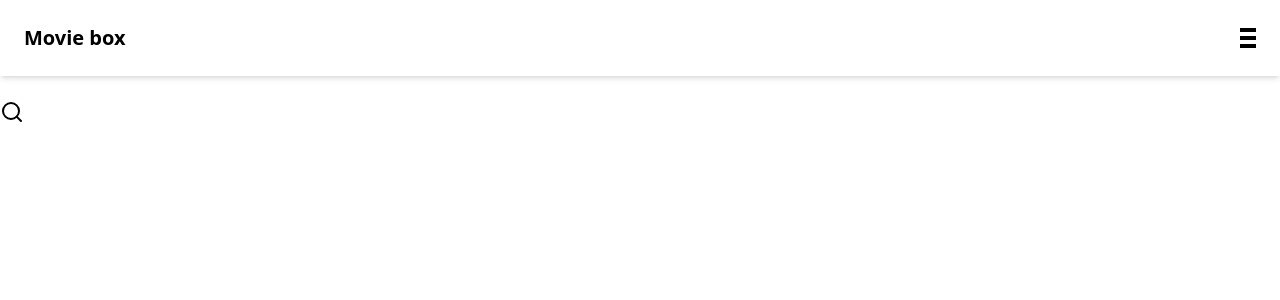
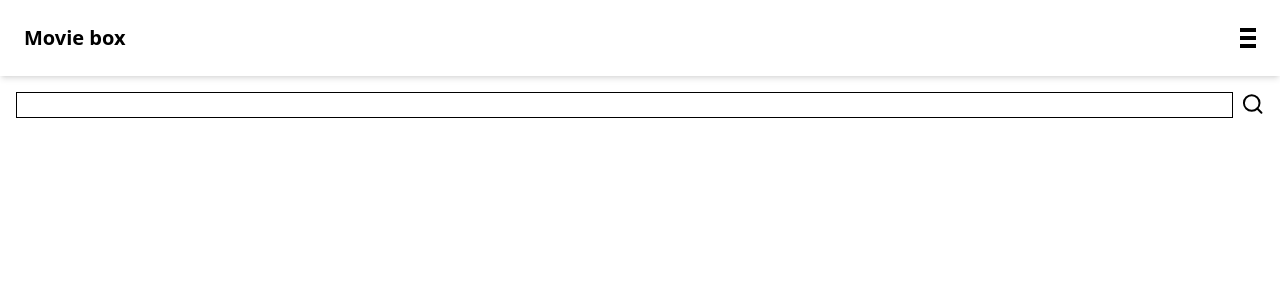
Before and after one commit to oyelowodavid20-art/mymovieapp, a React (Vite) app: page / in a window 1280 px wide. Shown: the top 300 px of the page. Built offline with nearby package versions, Linux system fonts and the light colour scheme.

Commit message:
styled  search bar componet

```diff
--- a/src/componet/Searchbar.jsx
+++ b/src/componet/Searchbar.jsx
@@ -1,8 +1,8 @@
 import { Search } from "lucide-react";
 export default function Searchbar() {
   return (
-    <div>
-        <input type="text" />
+    <div className="flex p-4 gap-2 ">
+        <input type="text" className="w-full border"/>
         <Search />
     </div>
   );
```
